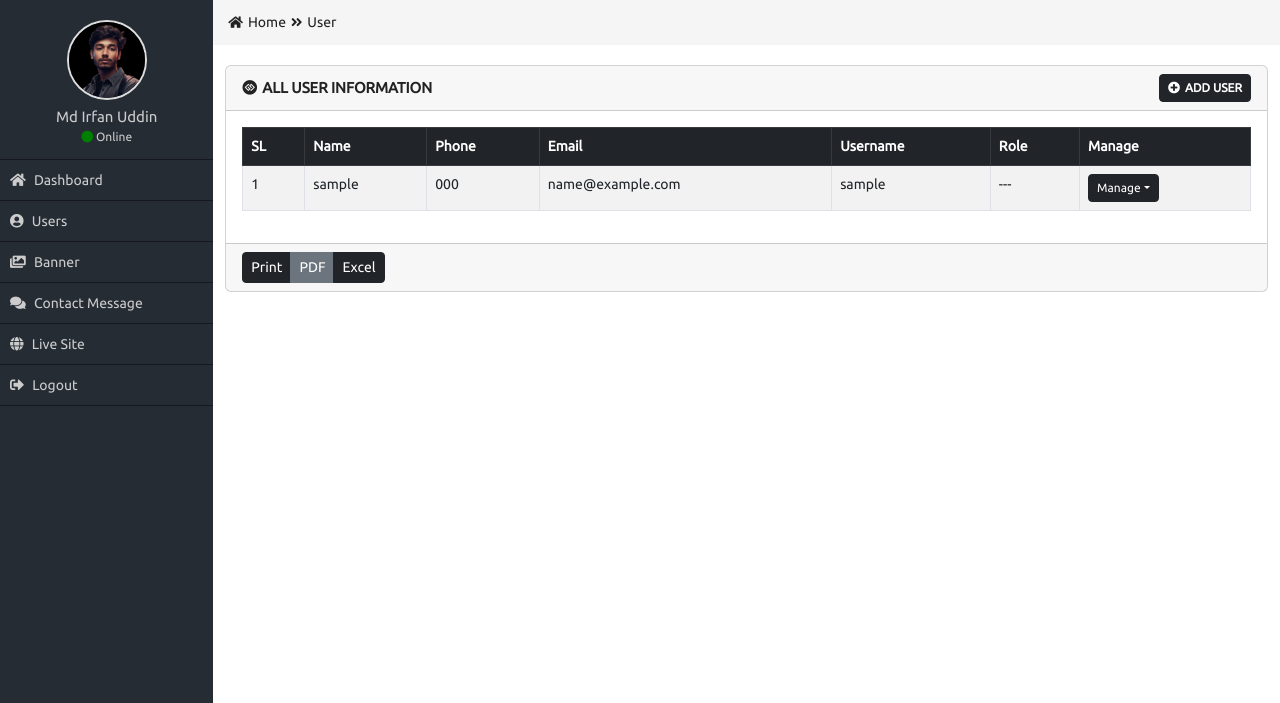
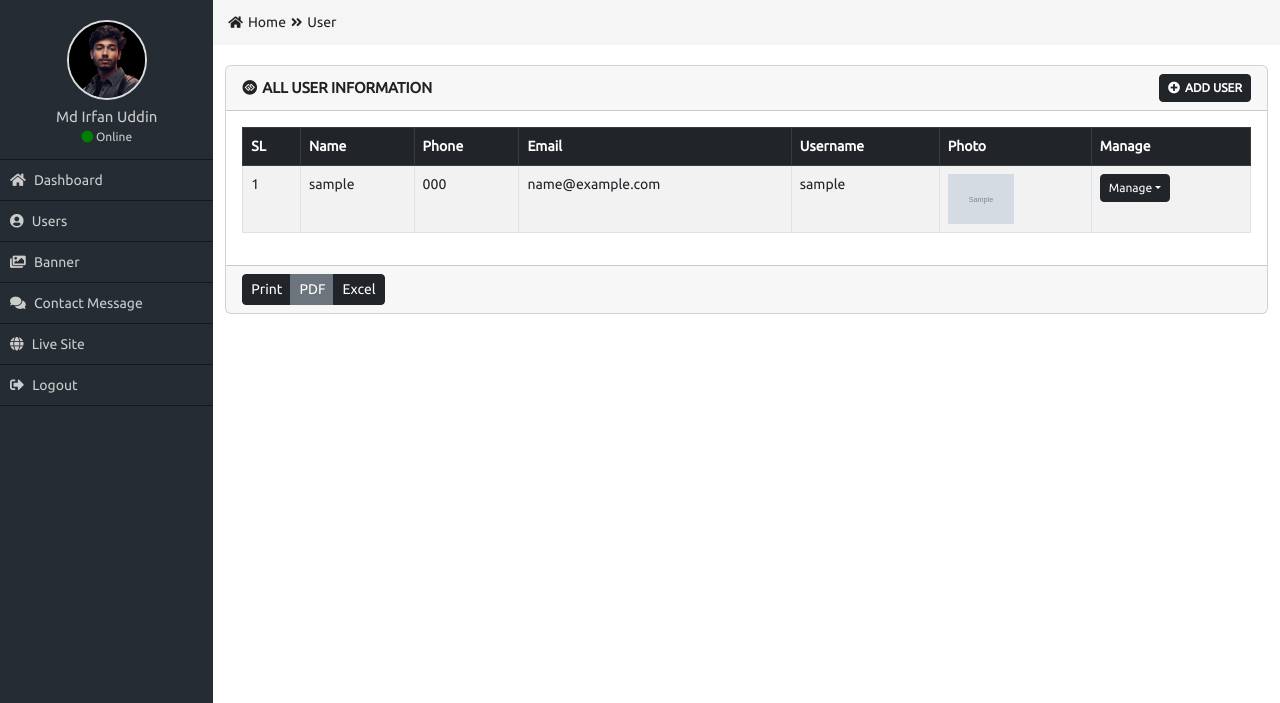
Before and after one commit to Si4m/HTML_Admin_Panel, a PHP site: page /all-user.php in a window 1280 px wide. Shown: the part 60-763 px from the top of the page. Run offline with PHP 8.4, Linux system fonts and the light colour scheme; tables that the repository leaves empty or names only in its code hold one stand-in row (values such as "Sample post"); grey boxes marked "Sample" are stand-in pictures.

Commit message:
done image

```diff
--- a/all-user.php
+++ b/all-user.php
@@ -40,7 +40,7 @@ include_once "function.php";
                                       <th>Phone</th>
                                       <th>Email</th>
                                       <th>Username</th>
-                                      <th>Role</th>
+                                      <th>Photo</th>
                                       <th>Manage</th>
                                     </tr>
                                   </thead>
@@ -60,7 +60,7 @@ include_once "function.php";
                                       <td> <?php echo $data['user_phone'];  ?></td>
                                       <td><?php echo $data['user_email'];  ?> </td>
                                       <td> <?php echo $data['user_username'];  ?></td>
-                                      <td>---</td>
+                                      <td> <img height="50" src="upload/<?php echo $data['user_img'];  ?>" alt=""></td>
                                       <td>
                                           <div class="btn-group btn_group_manage" role="group">
                                             <button type="button" class="btn btn-sm btn-dark dropdown-toggle" data-bs-toggle="dropdown" aria-expanded="false">Manage</button>
```
Also changed, not shown: upload/Dinosor2.399999_1761070085.png (added).
